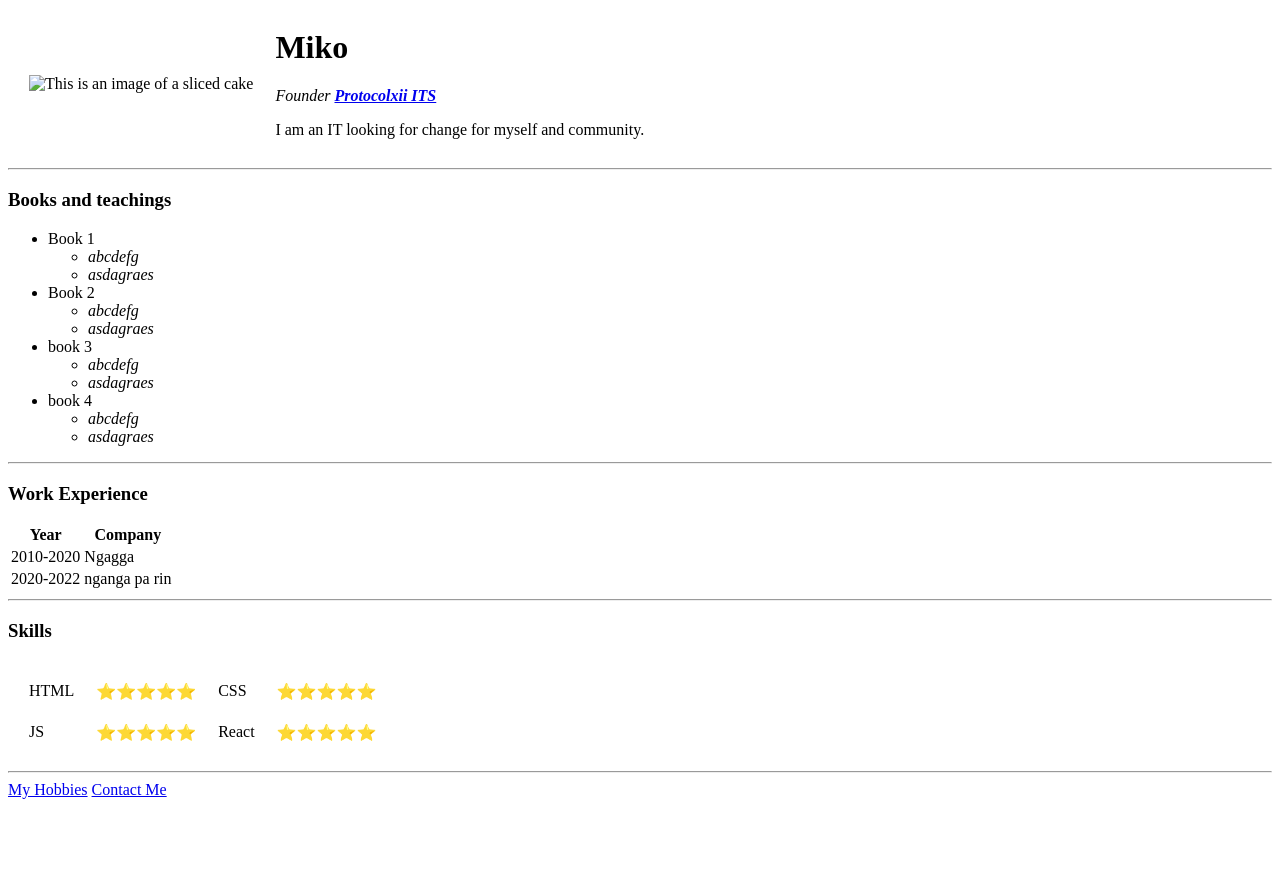
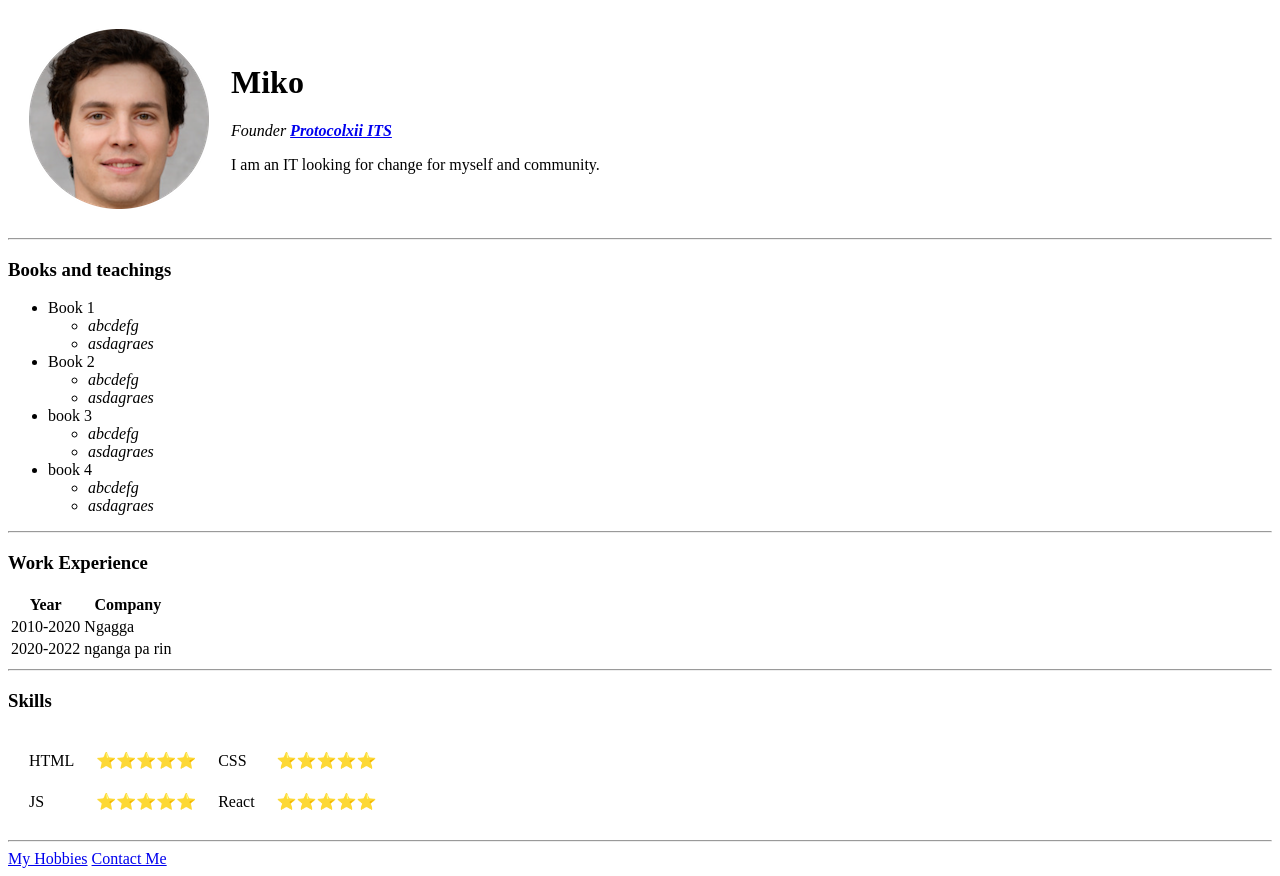
Before and after one commit to m-i-k-o/cc, a plain HTML site: page index.html in a window 1280 px wide. Before the commit the page ends 807 px from the top, so only its background shows below. Drawn offline with Linux system fonts and the light colour scheme.

Commit message:
Update index.html

```diff
--- a/index.html
+++ b/index.html
@@ -10,7 +10,7 @@
   <table cellspacing="20">
     <tr>
       <td>
-        <img src="images/MicrosoftTeams-image.png" alt="This is an image of a sliced cake">
+        <img src="MicrosoftTeams-image.png" alt="This is an image of a sliced cake">
       </td>
       <td>
         <h1>Miko</h1>
```
